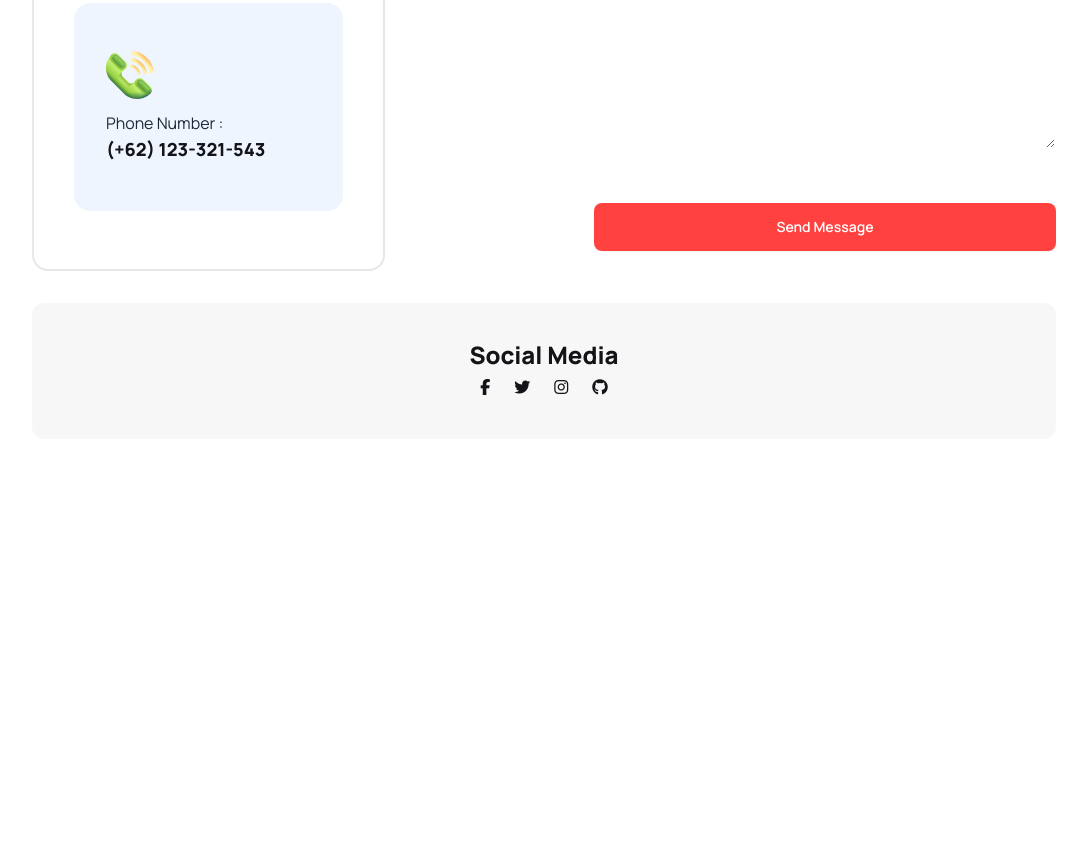
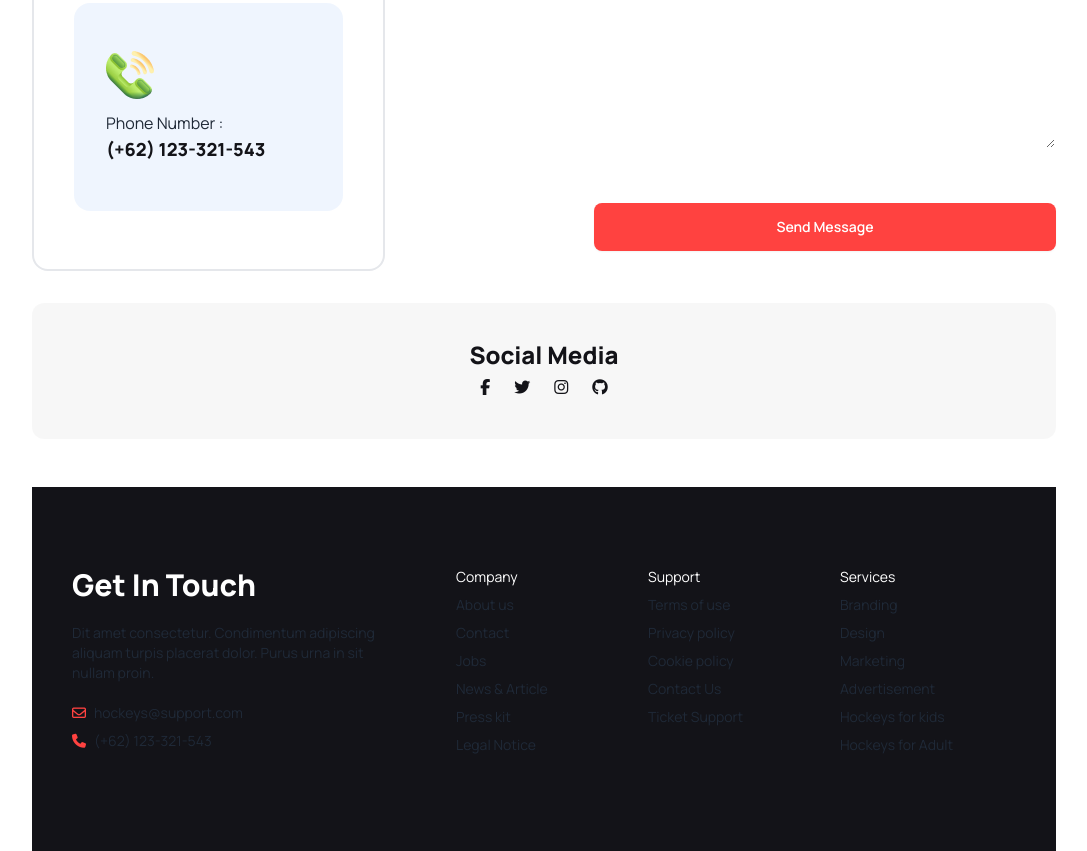
Before and after one commit to Sikder82/Hockeys, a plain HTML site: page index.html in a window 1280 px wide. Shown: the part 3914-4765 px from the top of the page, without its empty margins (96-1183 px from the left). Before the commit the page ends 4401 px from the top, so only its background shows below. Drawn offline with nearby package versions, Linux system fonts and the light colour scheme.

Commit message:
Footer section Added

```diff
--- a/index.html
+++ b/index.html
@@ -457,7 +457,46 @@
       <!-- Social Media Section End -->
     </main>
     <footer>
-
+        <footer class="footer grid grid-cols-2 lg:grid-cols-5 pt-20 pb-24 p-10 w-full bg-[#131318] ">
+            <div class="title col-span-2">
+                <h2 class="text-[#fff] text-3xl font-extrabold ">Get In Touch</h2>
+                <p class="max-w-80 py-3">Dit amet consectetur. Condimentum  adipiscing aliquam turpis placerat dolor. Purus urna in sit nullam proin. </p>
+                <div class="icon flex gap-2 items-center">
+                    <i class="fa-regular fa-envelope text-[#FF4240]"> </i>
+                    <p>hockeys@support.com</p>
+                </div>
+                <div class="icon flex gap-2 items-center">
+                    <i class="fa-solid fa-phone text-[#FF4240]"> </i>
+                    <p>(+62) 123-321-543</p>
+                </div>
+            </div>
+            <nav>
+                <header class="footer text-[#fff]">Company</header>
+                <a class="link link-hover">About us</a>
+                <a class="link link-hover">Contact</a>
+                <a class="link link-hover">Jobs</a>
+                <a class="link link-hover">News & Article</a>
+                <a class="link link-hover">Press kit</a>
+                <a class="link link-hover">Legal Notice</a>
+            </nav>
+            <nav>
+                <header class="footer text-[#fff]">Support</header>
+                <a class="link link-hover">Terms of use</a>
+                <a class="link link-hover">Privacy policy</a>
+                <a class="link link-hover">Cookie policy</a>
+                <a class="link link-hover">Contact Us</a>
+                <a class="link link-hover">Ticket Support</a>
+            </nav>
+            <nav>
+              <header class="footer text-[#fff] ">Services</header>
+              <a class="link link-hover">Branding</a>
+              <a class="link link-hover">Design</a>
+              <a class="link link-hover">Marketing</a>
+              <a class="link link-hover">Advertisement</a>
+              <a class="link link-hover">Hockeys for kids</a>
+              <a class="link link-hover">Hockeys for Adult</a>
+            </nav>
+          </footer>
     </footer>
 </body>
 </html>
```
